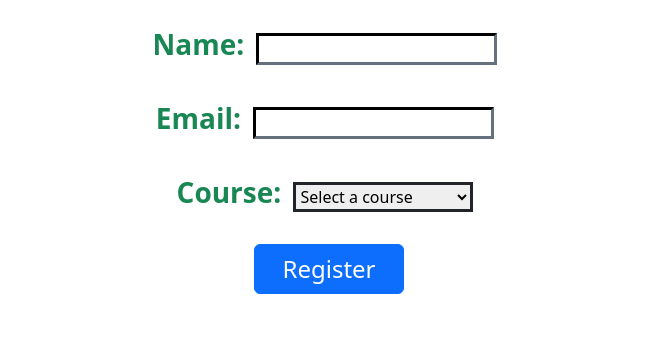
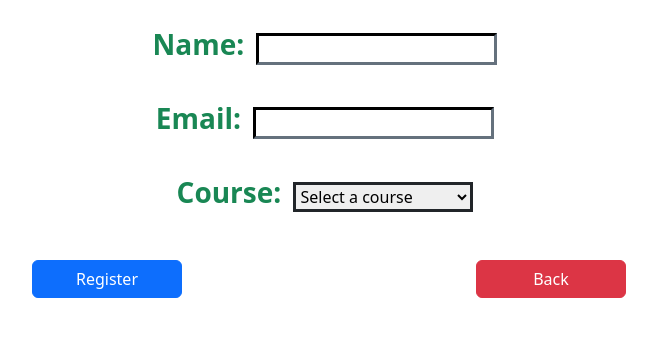
Before and after one commit to suganesh007/Course-Registration-App, a plain HTML site: page files/register.html in a window 1280 px wide. Shown: the part 121-458 px from the top of the page, without its empty margins (311-968 px from the left). Drawn offline with nearby package versions, Linux system fonts and the light colour scheme.

Commit message:
Update register.html

```diff
--- a/files/register.html
+++ b/files/register.html
@@ -29,9 +29,20 @@
                 <option value="Artificial Intelligence">Artificial Intelligence</option>
             </select>
         </div>
-        <div class="text-center">
-            <button class="btn btn-primary fs-4" type="submit" style="width: 150px;">Register</button>
+        <div class="container w-75">
+            <div class="row">
+            <div class="col-12 col-md-6 text-center mt-3">
+                <button class="btn btn-primary " type="submit" style="width: 150px;">Register</button>
+            </div>
+            <div class="col-12 col-md-6 text-center mt-3">
+                <a href="index.html"><button class="btn btn-danger" type="button" style="width: 150px;">Back</button></a>
+            </div>
+            </div>
         </div>
+    </form>
+</div>
+
+
 
 
 
```
